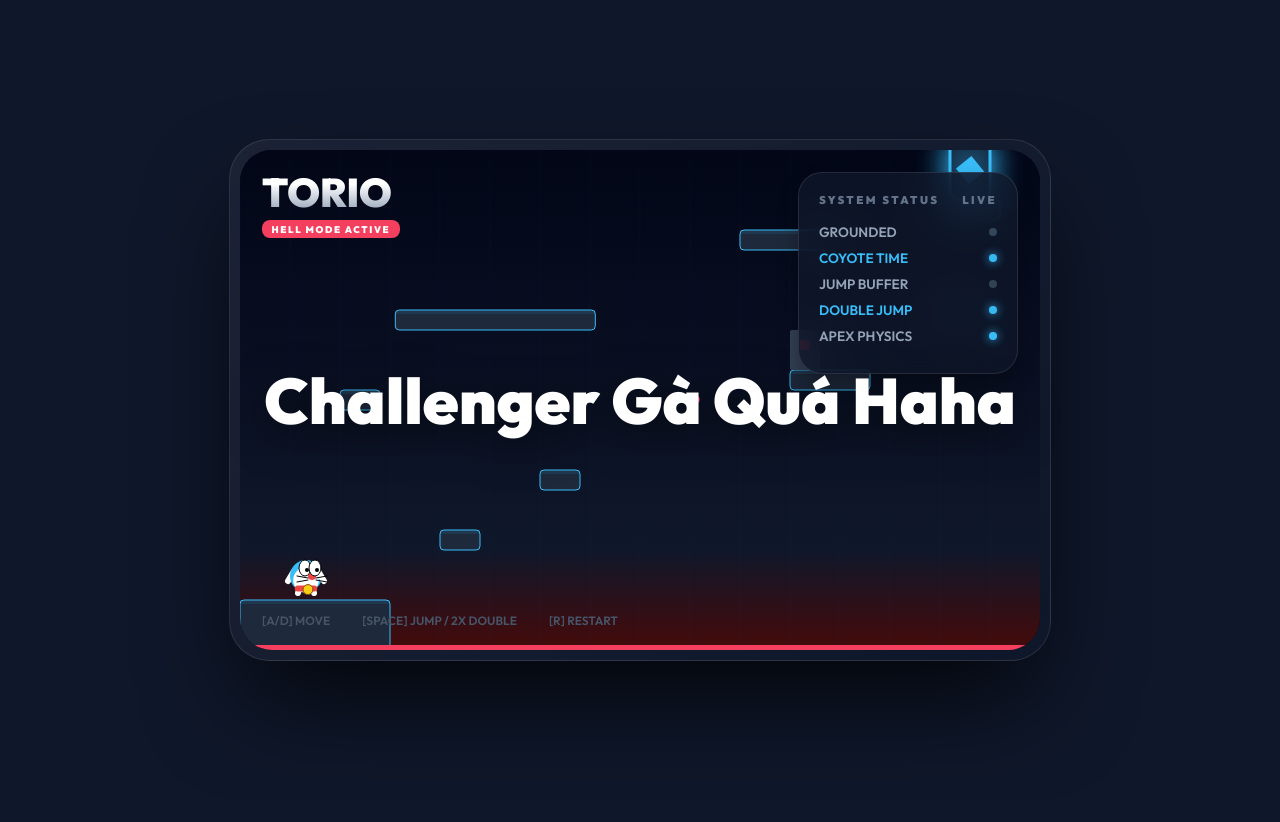
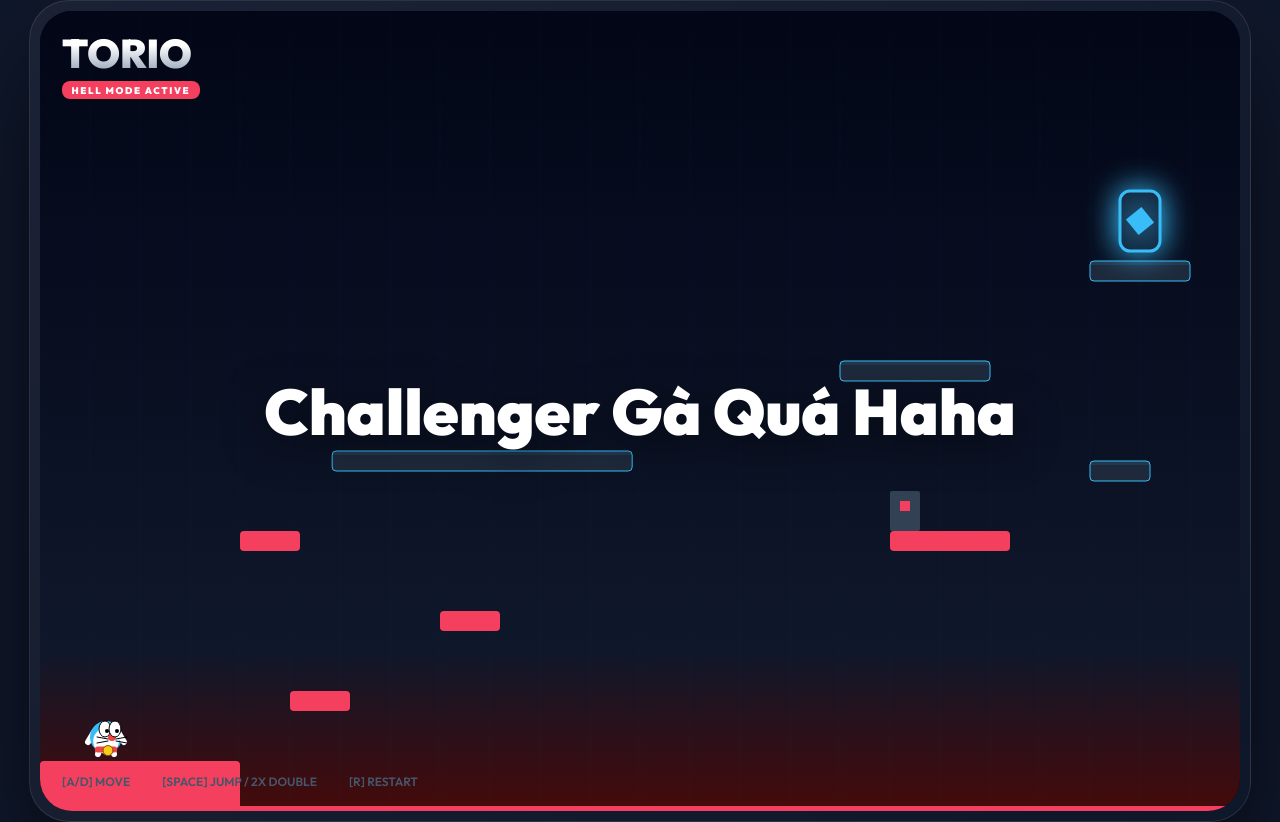
Before and after one commit to toilact/TorioJump, a website built with Vite: page web-mario/index.html in a window 1280 px wide. Both pictures are taken after a click on the button "START CHALLENGE". Before the commit the page ends 800 px from the top, so only its background shows below. Built offline with nearby package versions, Linux system fonts and the light colour scheme.

Commit message:
Update: Enlarged screen, hidden HUD, added background music, and updated README with gameplay image

```diff
--- a/web-mario/index.html
+++ b/web-mario/index.html
@@ -18,7 +18,7 @@
       </div>
 
       <div class="game-viewport">
-        <canvas id="gameCanvas" width="800" height="500"></canvas>
+        <canvas id="gameCanvas" width="1200" height="800"></canvas>
 
         <div class="game-title-box">
           <h1>TORIO</h1>
--- a/web-mario/src/main.ts
+++ b/web-mario/src/main.ts
@@ -24,7 +24,7 @@ const config = {
 
 // --- State ---
 const player = {
-  x: 50, y: 400, width: 32, height: 48,
+  x: 50, y: 700, width: 32, height: 48,
   velX: 0, velY: 0,
   isGrounded: false, isJumping: false, jumpReleased: false,
   coyoteTimeCounter: 0, jumpBufferCounter: 0, jumpsRemaining: 2,
@@ -32,22 +32,22 @@ const player = {
 
 const keys: { [key: string]: boolean } = {};
 const platforms = [
-  { x: 0, y: 450, w: 150, h: 50 },
-  { x: 200, y: 380, w: 40, h: 20 },
-  { x: 300, y: 320, w: 40, h: 20 },
-  { x: 100, y: 240, w: 40, h: 20 },
-  { x: 250, y: 160, w: 200, h: 20, isMoving: true, startX: 250, range: 150 },
-  { x: 550, y: 220, w: 80, h: 20 },
-  { x: 700, y: 150, w: 40, h: 20 },
-  { x: 500, y: 80, w: 100, h: 20 },
-  { x: 700, y: 50, w: 60, h: 20 },
-  { x: 0, y: 495, w: 800, h: 10 }, // Pit floor
+  { x: 0, y: 750, w: 200, h: 50 },
+  { x: 250, y: 680, w: 60, h: 20 },
+  { x: 400, y: 600, w: 60, h: 20 },
+  { x: 200, y: 520, w: 60, h: 20 },
+  { x: 450, y: 440, w: 300, h: 20, isMoving: true, startX: 450, range: 250 },
+  { x: 850, y: 520, w: 120, h: 20 },
+  { x: 1050, y: 450, w: 60, h: 20 },
+  { x: 800, y: 350, w: 150, h: 20 },
+  { x: 1050, y: 250, w: 100, h: 20 },
+  { x: 0, y: 795, w: 1200, h: 10 }, // Pit floor
 ];
 
-const goal = { x: 710, y: -10, w: 40, h: 60 };
+const goal = { x: 1080, y: 180, w: 40, h: 60 };
 const meteorites: { x: number, y: number, w: number, h: number, active: boolean }[] = [];
-const trollTriggers = [ { x: 220, spawned: false }, { x: 500, spawned: false }, { x: 680, spawned: false } ];
-const npc = { x: 550, y: 180, w: 30, h: 40, shootTimer: 0 };
+const trollTriggers = [ { x: 300, spawned: false }, { x: 700, spawned: false }, { x: 950, spawned: false } ];
+const npc = { x: 850, y: 480, w: 30, h: 40, shootTimer: 0 };
 const bullets: { x: number, y: number, vx: number, vy: number, active: boolean }[] = [];
 
 const BULLET_SPEED = 400;
@@ -78,6 +78,23 @@ function playDeathSound() {
   osc.connect(gain); osc.start(); osc.stop(audioCtx.currentTime + 0.3);
 }
 
+function playBackgroundMusic() {
+  const notes = [261.63, 329.63, 392.00, 523.25, 349.23, 440.00, 523.25, 659.25];
+  const sequence = [0, 2, 1, 3, 4, 6, 5, 7];
+  let step = 0;
+  function nextNote() {
+    if (!gameStarted) return;
+    const osc = audioCtx.createOscillator(); const gain = audioCtx.createGain();
+    osc.type = 'square'; osc.frequency.setValueAtTime(notes[sequence[step % sequence.length]], audioCtx.currentTime);
+    gain.gain.setValueAtTime(0.015, audioCtx.currentTime);
+    gain.gain.exponentialRampToValueAtTime(0.001, audioCtx.currentTime + 0.4);
+    osc.connect(gain); gain.connect(audioCtx.destination);
+    osc.start(); osc.stop(audioCtx.currentTime + 0.4);
+    step++; setTimeout(nextNote, 250);
+  }
+  nextNote();
+}
+
 // --- UI & Logic ---
 const messageOverlay = document.getElementById('message-overlay')!;
 const messageText = document.getElementById('message-text')!;
@@ -96,7 +113,7 @@ startBtn.addEventListener('click', () => {
   playerName = nameInput.value.trim() || "Challenger";
   loginScreen.classList.add('hidden');
   gameStarted = true;
-  audioCtx.resume();
+  audioCtx.resume().then(() => playBackgroundMusic());
 });
 
 window.addEventListener('keydown', (e) => {
@@ -212,7 +229,7 @@ function update(dt: number) {
 }
 
 function respawn() {
-  player.x = 50; player.y = 400; player.velX = 0; player.velY = 0;
+  player.x = 50; player.y = 700; player.velX = 0; player.velY = 0;
   trollTriggers.forEach(t => t.spawned = false); meteorites.length = 0; bullets.length = 0; npc.shootTimer = SHOOT_INTERVAL;
 }
 
@@ -309,10 +326,10 @@ function draw() {
 }
 
 function drawBackground() {
-  const grad = ctx.createLinearGradient(0, 0, 0, 500); grad.addColorStop(0, '#020617'); grad.addColorStop(0.8, '#0f172a'); grad.addColorStop(1, '#450a0a');
+  const grad = ctx.createLinearGradient(0, 0, 0, 800); grad.addColorStop(0, '#020617'); grad.addColorStop(0.8, '#0f172a'); grad.addColorStop(1, '#450a0a');
   ctx.fillStyle = grad; ctx.fillRect(0, 0, canvas.width, canvas.height);
   ctx.strokeStyle = 'rgba(56, 189, 248, 0.03)'; ctx.lineWidth = 1;
-  for (let i = 0; i < 800; i += 50) { ctx.beginPath(); ctx.moveTo(i, 0); ctx.lineTo(i, 500); ctx.stroke(); }
+  for (let i = 0; i < 1200; i += 50) { ctx.beginPath(); ctx.moveTo(i, 0); ctx.lineTo(i, 800); ctx.stroke(); }
 }
 
 function loop(time: number) {
--- a/web-mario/src/style.css
+++ b/web-mario/src/style.css
@@ -45,7 +45,7 @@ canvas {
   position: absolute;
   top: 2rem;
   right: 2rem;
-  display: flex;
+  display: none; /* Hidden as per request */
   flex-direction: column;
   gap: 1rem;
   width: 220px;
```
Also changed, not shown: README.md, docs/images/gameplay.png (added).
